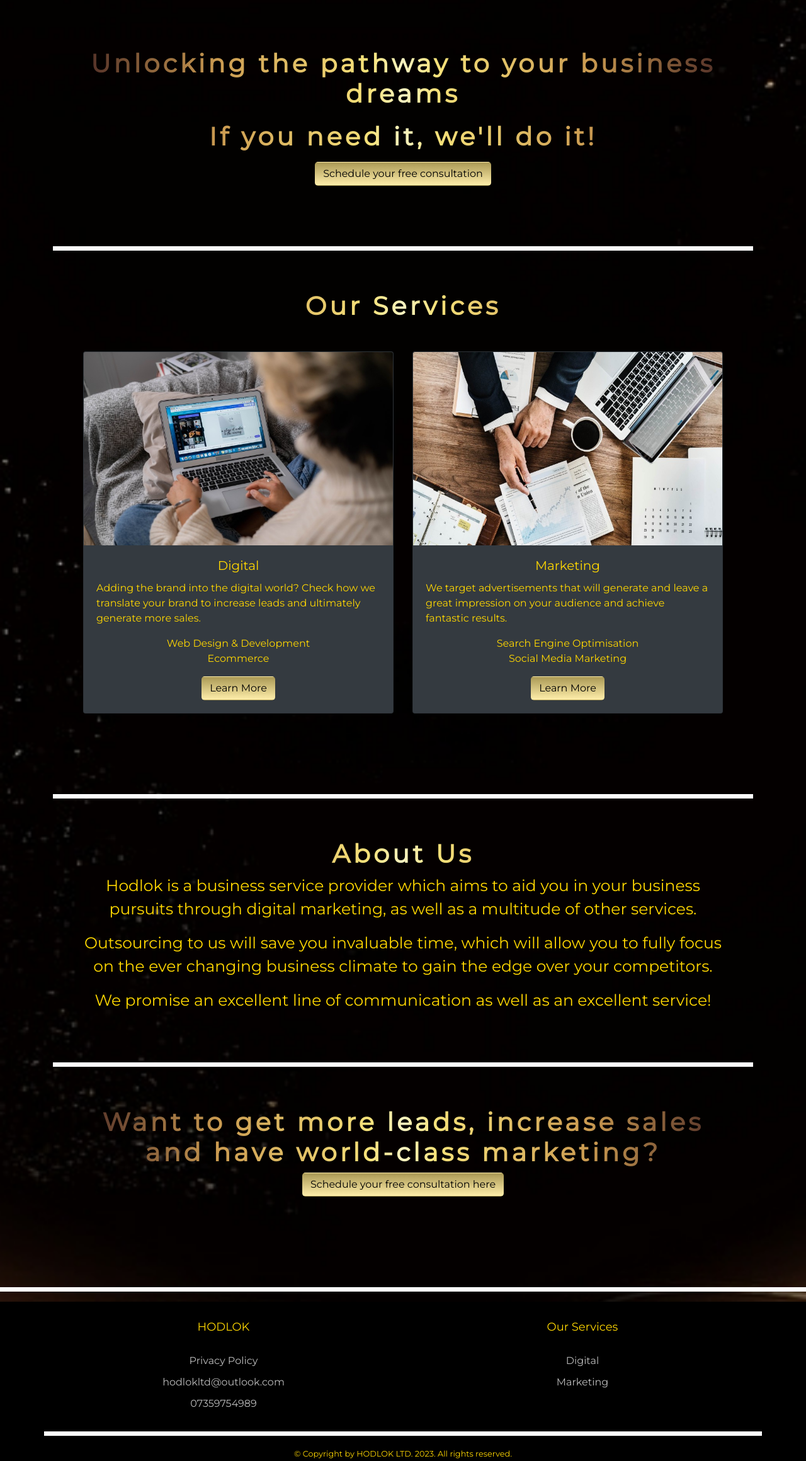
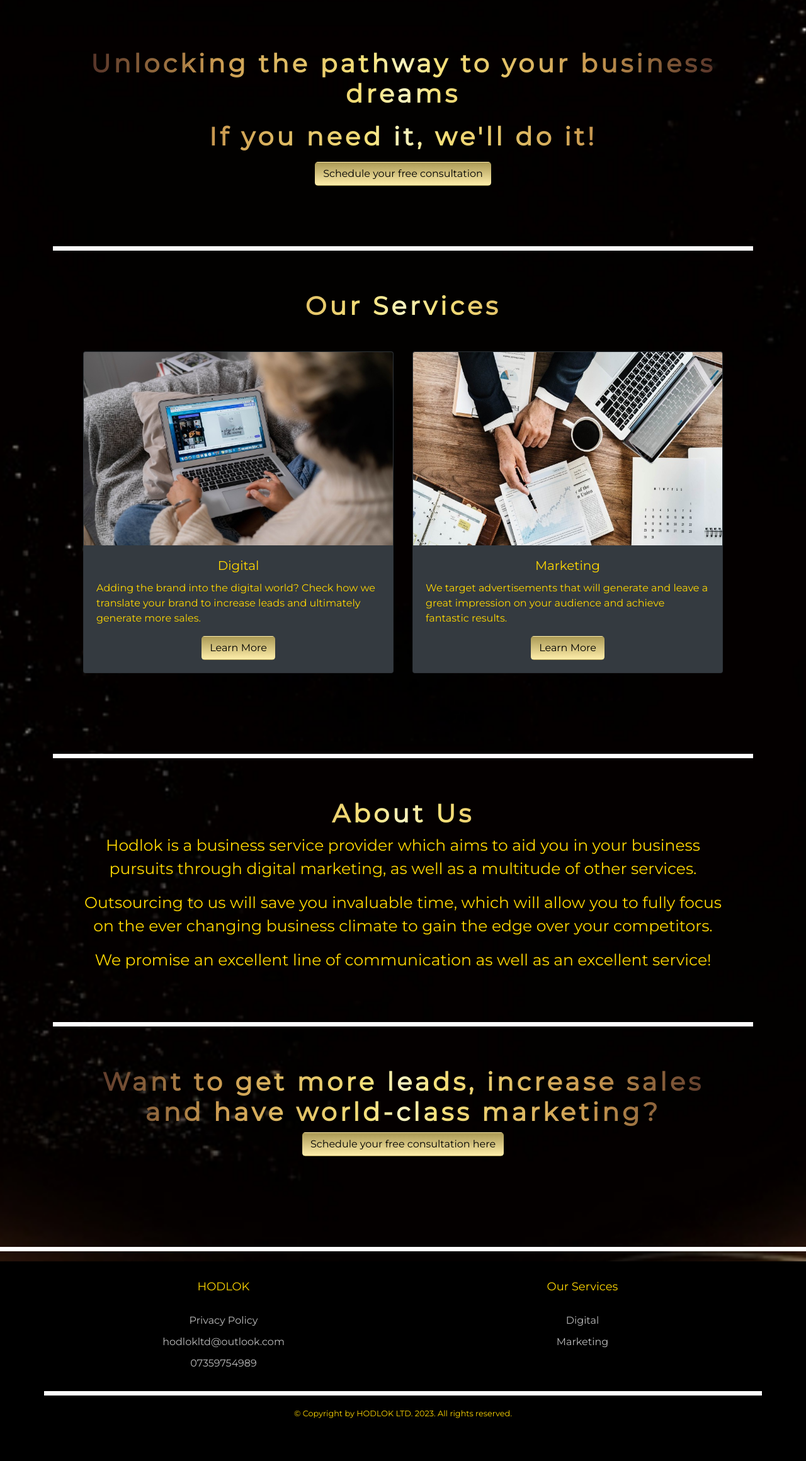
Before and after one commit to Engombe23/Hodlok-Web, a Django app: page / in a window 1280 px wide. Shown: the part 126-2446 px from the top of the page at 63% size. After the commit the page ends 2378 px from the top, so only its background shows below. Run offline with Django 3.2, Linux system fonts and the light colour scheme; data comes from the database, SQL or seed files in the repository; some libraries are stand-ins or nearby versions.

Commit message:
Web Page layout Change / Removed services on home page

```diff
--- a/hodlok/templates/home.html
+++ b/hodlok/templates/home.html
@@ -47,10 +47,6 @@
               <div class="card-body">
                 <h5 class="card-title">{{ s.title }}</h5>
                 <p class="card-text">{{ s.description }}</p>
-                <ul>
-                  <li>{{ s.activity }}</li>
-                  <li>{{ s.other_activity }}</li>
-                </ul>
                 <div class="text-center">
                   <a href="{{ s.link }}"><button type="button" class="btn btn2" id="buttonId">Learn More</button></a>
                 </div>
--- a/home/models.py
+++ b/home/models.py
@@ -4,8 +4,6 @@ class Service(models.Model):
   image = models.ImageField(upload_to="images/")
   title = models.CharField(max_length=100)
   description = models.TextField()
-  activity =  models.CharField(max_length=100)
-  other_activity = models.CharField(max_length=100)
   link = models.URLField(max_length=200, default="http://127.0.0.1:8000/services")
 
   def __str__(self):
--- a/services/templates/digital.html
+++ b/services/templates/digital.html
@@ -18,7 +18,7 @@
             <div class="container">
                 <div class="row">
                     {% for digital_service in digital_services %}
-                    <div class="col-md-6 mb-5">
+                    <div class="col-md-4 mb-5">
                         <div class="card bg-dark bg-gradient h-100">
                             <img class="card-img-top" src="{{ digital_service.image.url }}" style="width: 100%" alt="{{ digital_service.title }}">
                             <div class="card-body">
```
